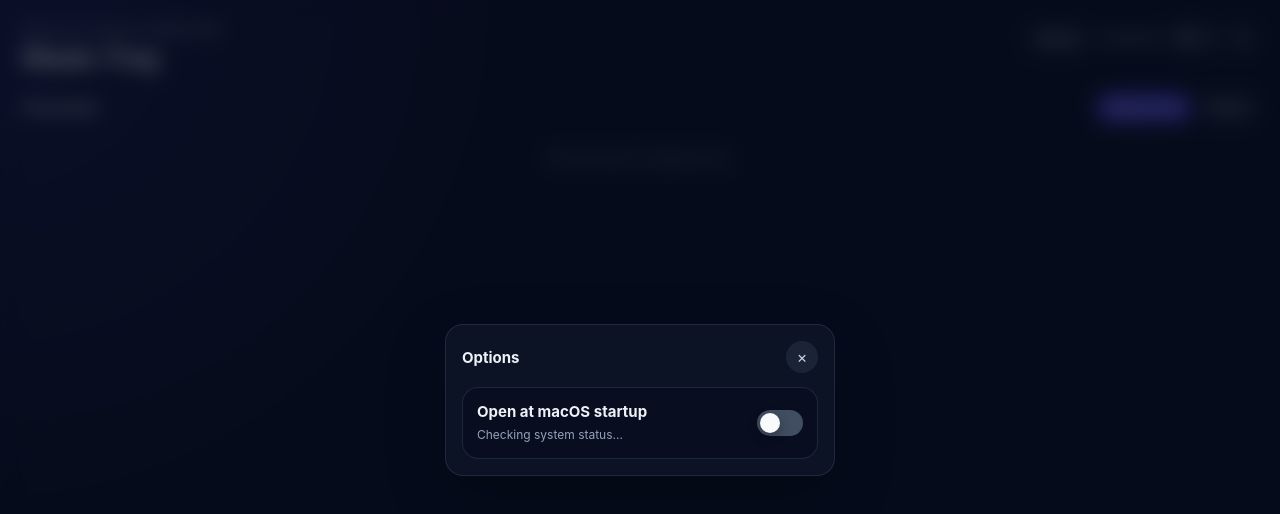
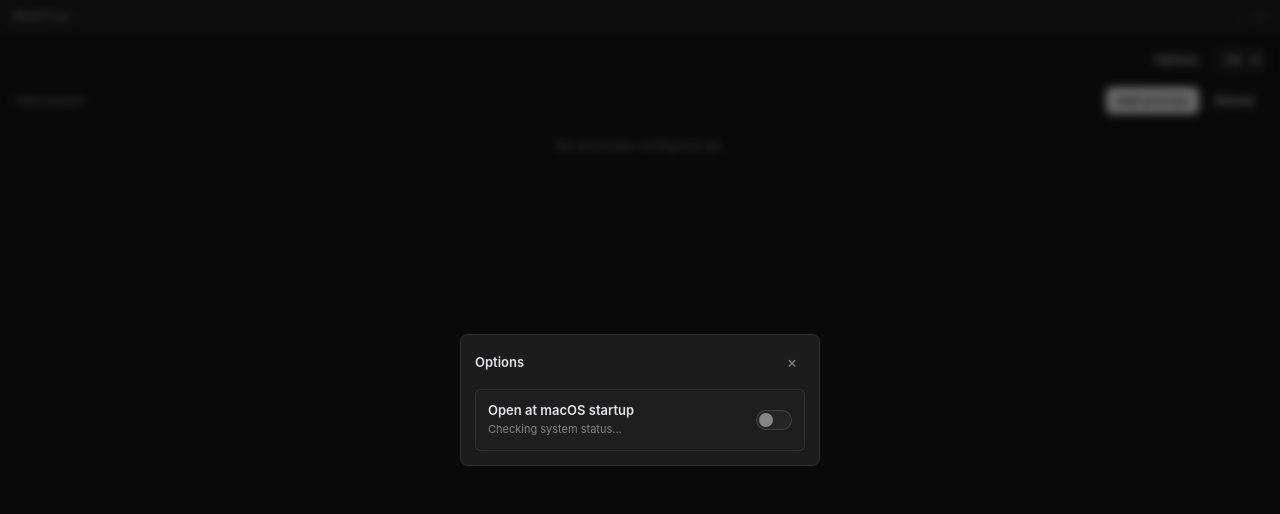
Before and after one commit to jonathanhecl/mado-tray, a website built with Vite: page frontend/index.html in a window 1280 px wide. Both pictures are taken after a click on the button "Options". Built offline with nearby package versions, Linux system fonts and the light colour scheme.

Commit message:
Refactor UI components and styles: Update main.go to adjust background color, enhance frontend layout in main.ts with a new titlebar structure, and implement a dark theme in style.css with improved color variables and button interactions for better user experience.

```diff
--- a/frontend/src/main.ts
+++ b/frontend/src/main.ts
@@ -177,23 +177,25 @@ async function load(): Promise<void> {
 function render(): void {
   appRoot.innerHTML = `
     <main class="panel">
-      <header class="header">
-        <div>
-          <p class="eyebrow">${t("startupManager")}</p>
-          <h1>Mado-Tray</h1>
+      <header class="titlebar">
+        <div class="titlebar-drag">
+          <span class="titlebar-title">MadoTray</span>
         </div>
-        <div class="header-actions">
+        <div class="titlebar-controls">
+          <button class="titlebar-button titlebar-button-close" data-action="hide" title="${t("hideWindow")}" aria-label="${t("hideWindow")}">×</button>
+        </div>
+      </header>
+
+      <div class="panel-body">
+        <div class="toolbar">
           <button class="ghost-button" data-action="open-options">${t("options")}</button>
           <label class="language-select">
-            <span>${t("language")}</span>
-            <select data-action="change-locale">
+            <select data-action="change-locale" aria-label="${t("language")}">
               <option value="es" ${state.locale === "es" ? "selected" : ""}>ES</option>
               <option value="en" ${state.locale === "en" ? "selected" : ""}>EN</option>
             </select>
           </label>
-          <button class="icon-button" data-action="hide" title="${t("hideWindow")}">×</button>
         </div>
-      </header>
 
         ${state.error ? `<p class="message error">${escapeHtml(state.error)}</p>` : ""}
         ${state.notice ? `<p class="message notice">${escapeHtml(state.notice)}</p>` : ""}
@@ -209,6 +211,7 @@ function render(): void {
 
           ${renderScripts()}
         </section>
+      </div>
 
       ${state.isFormOpen ? renderFormModal() : ""}
       ${state.isOptionsOpen ? renderOptionsModal() : ""}
--- a/frontend/src/style.css
+++ b/frontend/src/style.css
@@ -1,9 +1,41 @@
 :root {
-  color: #edf2f7;
+  /* Cursor dark theme palette */
+  --bg-base: #141414;
+  --bg-elevated: #1c1c1c;
+  --bg-surface: #252526;
+  --bg-hover: #2a2d2e;
+  --bg-input: #1e1e1e;
+
+  --border: rgba(255, 255, 255, 0.08);
+  --border-strong: rgba(255, 255, 255, 0.12);
+
+  --text-primary: #e4e4e7;
+  --text-secondary: #858585;
+  --pattern-muted: #6b6b6b;
+
+  --accent: #e4e4e7;
+  --accent-fg: #141414;
+  --accent-muted: rgba(228, 228, 231, 0.12);
+
+  --focus: rgba(228, 228, 231, 0.35);
+  --switch-on: #e4e4e7;
+
+  --error-fg: #f48771;
+  --error-bg: rgba(244, 135, 113, 0.1);
+  --notice-fg: #89d185;
+  --notice-bg: rgba(137, 209, 133, 0.1);
+  --danger-fg: #f48771;
+  --danger-bg: rgba(244, 135, 113, 0.12);
+
+  --radius-sm: 4px;
+  --radius-md: 6px;
+  --radius-lg: 8px;
+
+  color: var(--text-primary);
   background: transparent;
   font-family:
-    Inter, ui-sans-serif, system-ui, -apple-system, BlinkMacSystemFont, "Segoe UI",
-    sans-serif;
+    -apple-system, BlinkMacSystemFont, "Segoe UI", system-ui, sans-serif;
+  font-size: 13px;
   font-synthesis: none;
   text-rendering: optimizeLegibility;
   -webkit-font-smoothing: antialiased;
@@ -13,11 +45,17 @@
   box-sizing: border-box;
 }
 
+html,
+body {
+  height: 100%;
+  overflow: hidden;
+}
+
 body {
   min-width: 360px;
   min-height: 420px;
   margin: 0;
-  background: #111827;
+  background: var(--bg-base);
 }
 
 button,
@@ -28,121 +66,180 @@ select {
 
 button {
   cursor: pointer;
+  transition:
+    background 120ms ease,
+    color 120ms ease,
+    opacity 120ms ease;
+}
+
+button:hover:not(:disabled) {
+  background: var(--bg-hover);
 }
 
 button:disabled,
 input:disabled {
   cursor: not-allowed;
-  opacity: 0.6;
+  opacity: 0.45;
 }
 
 .panel {
-  min-height: 100vh;
-  padding: 22px;
-  background:
-    radial-gradient(circle at top left, rgba(79, 70, 229, 0.22), transparent 34%),
-    #111827;
+  display: flex;
+  flex-direction: column;
+  height: 100vh;
+  overflow: hidden;
+  background: var(--bg-base);
 }
 
-.header {
+.titlebar {
   display: flex;
-  align-items: flex-start;
-  justify-content: space-between;
-  gap: 16px;
-  margin-bottom: 18px;
+  flex-shrink: 0;
+  align-items: stretch;
+  height: 32px;
+  border-bottom: 1px solid var(--border);
+  background: var(--bg-elevated);
   user-select: none;
+}
+
+.titlebar-drag {
+  display: flex;
+  flex: 1;
+  align-items: center;
+  min-width: 0;
+  padding-left: 12px;
   --wails-draggable: drag;
 }
 
-.header h1,
-.header p {
-  margin: 0;
+.titlebar-title {
+  overflow: hidden;
+  color: var(--text-secondary);
+  font-size: 12px;
+  font-weight: 500;
+  letter-spacing: 0.01em;
+  text-overflow: ellipsis;
+  white-space: nowrap;
 }
 
-.header h1 {
-  margin-top: 4px;
-  font-size: 28px;
-  letter-spacing: -0.04em;
+.titlebar-controls {
+  display: flex;
+  flex-shrink: 0;
+  --wails-draggable: no-drag;
 }
 
-.header-actions {
+.titlebar-button {
+  display: grid;
+  width: 40px;
+  height: 100%;
+  place-items: center;
+  border: 0;
+  border-left: 1px solid var(--border);
+  padding: 0;
+  color: var(--text-secondary);
+  background: transparent;
+  font-size: 13px;
+  line-height: 1;
+}
+
+.titlebar-button:hover:not(:disabled) {
+  color: var(--text-primary);
+  background: var(--bg-hover);
+}
+
+.titlebar-button-close:hover:not(:disabled) {
+  color: #fff;
+  background: #c42b1c;
+}
+
+.panel-body {
+  flex: 1;
+  overflow-x: hidden;
+  overflow-y: auto;
+  padding: 14px 16px 16px;
+}
+
+.toolbar {
   display: flex;
   align-items: center;
-  gap: 8px;
-  --wails-draggable: no-drag;
+  justify-content: flex-end;
+  gap: 6px;
+  margin-bottom: 14px;
 }
 
 .language-select {
   display: flex;
   align-items: center;
-  gap: 6px;
-  color: #94a3b8;
+  gap: 4px;
+  color: var(--text-secondary);
   font-size: 11px;
-  font-weight: 700;
-  text-transform: uppercase;
 }
 
 .language-select select {
-  border: 0;
-  border-radius: 10px;
-  padding: 7px 8px;
-  color: #e2e8f0;
-  background: rgba(148, 163, 184, 0.12);
+  border: 1px solid var(--border);
+  border-radius: var(--radius-sm);
+  padding: 4px 6px;
+  color: var(--text-primary);
+  background: var(--bg-input);
+  outline: none;
 }
 
-.eyebrow {
-  color: #93a4b8;
-  font-size: 12px;
-  font-weight: 700;
-  letter-spacing: 0.12em;
-  text-transform: uppercase;
+.language-select select:focus {
+  border-color: var(--focus);
 }
 
 .icon-button {
   display: grid;
-  width: 32px;
-  height: 32px;
+  width: 26px;
+  height: 26px;
   place-items: center;
   border: 0;
-  border-radius: 999px;
-  color: #cbd5e1;
-  background: rgba(148, 163, 184, 0.12);
+  border-radius: var(--radius-sm);
+  color: var(--text-secondary);
+  background: transparent;
+  font-size: 16px;
+  line-height: 1;
   --wails-draggable: no-drag;
 }
 
+.icon-button:hover:not(:disabled) {
+  color: var(--text-primary);
+  background: var(--bg-hover);
+}
+
 .message {
-  margin: 0 0 14px;
-  padding: 10px 12px;
-  border-radius: 12px;
-  font-size: 13px;
-  line-height: 1.4;
+  margin: 0 0 12px;
+  padding: 8px 10px;
+  border-radius: var(--radius-md);
+  border: 1px solid transparent;
+  font-size: 12px;
+  line-height: 1.45;
 }
 
 .error {
-  color: #fecaca;
-  background: rgba(127, 29, 29, 0.42);
+  color: var(--error-fg);
+  background: var(--error-bg);
+  border-color: rgba(244, 135, 113, 0.18);
 }
 
 .notice {
-  color: #bbf7d0;
-  background: rgba(20, 83, 45, 0.42);
+  color: var(--notice-fg);
+  background: var(--notice-bg);
+  border-color: rgba(137, 209, 133, 0.18);
 }
 
 .form-card,
 .script-item {
-  border: 1px solid rgba(148, 163, 184, 0.16);
-  border-radius: 18px;
-  background: rgba(15, 23, 42, 0.72);
-  box-shadow: 0 20px 60px rgba(0, 0, 0, 0.24);
+  border: 1px solid var(--border);
+  border-radius: var(--radius-lg);
+  background: var(--bg-elevated);
 }
 
 .form-card {
-  padding: 16px;
+  padding: 14px;
 }
 
 .form-card h2 {
   margin: 0;
-  font-size: 15px;
+  font-size: 13px;
+  font-weight: 600;
 }
 
 .modal-backdrop {
@@ -151,72 +248,73 @@ input:disabled {
   z-index: 10;
   display: grid;
   place-items: center;
-  padding: 22px;
-  background: rgba(2, 6, 23, 0.68);
-  backdrop-filter: blur(10px);
+  padding: 18px;
+  background: rgba(0, 0, 0, 0.55);
+  backdrop-filter: blur(4px);
   --wails-draggable: no-drag;
 }
 
 .modal {
-  width: min(100%, 390px);
+  width: min(100%, 360px);
 }
 
 .modal-header {
   display: flex;
   align-items: center;
   justify-content: space-between;
-  gap: 12px;
+  gap: 10px;
   margin-bottom: 14px;
 }
 
 .modal-copy {
   margin: 0 0 12px;
-  color: #cbd5e1;
-  font-size: 13px;
-  line-height: 1.45;
+  color: var(--text-secondary);
+  font-size: 12px;
+  line-height: 1.5;
 }
 
 .delete-target {
-  margin: 0 0 16px;
-  padding: 10px 12px;
-  border-radius: 12px;
-  color: #fecaca;
-  background: rgba(127, 29, 29, 0.3);
-  font-size: 13px;
-  font-weight: 700;
+  margin: 0 0 14px;
+  padding: 8px 10px;
+  border-radius: var(--radius-md);
+  border: 1px solid rgba(244, 135, 113, 0.18);
+  color: var(--danger-fg);
+  background: var(--danger-bg);
+  font-size: 12px;
+  font-weight: 500;
 }
 
 .modal-actions {
   display: flex;
   justify-content: flex-end;
-  gap: 8px;
+  gap: 6px;
 }
 
 .field {
   display: grid;
-  gap: 7px;
-  margin-bottom: 12px;
+  gap: 5px;
+  margin-bottom: 10px;
 }
 
 .field span,
 .inline-check {
-  color: #94a3b8;
-  font-size: 12px;
-  font-weight: 700;
+  color: var(--text-secondary);
+  font-size: 11px;
+  font-weight: 500;
 }
 
 .field input {
   width: 100%;
-  border: 1px solid rgba(148, 163, 184, 0.18);
-  border-radius: 12px;
-  padding: 10px 11px;
-  color: #edf2f7;
+  border: 1px solid var(--border);
+  border-radius: var(--radius-md);
+  padding: 7px 9px;
+  color: var(--text-primary);
   outline: none;
-  background: rgba(2, 6, 23, 0.36);
+  background: var(--bg-input);
 }
 
 .field input:focus {
-  border-color: rgba(99, 102, 241, 0.75);
+  border-color: var(--focus);
 }
 
 .form-row {
@@ -224,29 +322,34 @@ input:disabled {
   align-items: center;
   justify-content: space-between;
   gap: 10px;
+  margin-top: 4px;
 }
 
 .inline-check {
   display: flex;
   align-items: center;
-  gap: 8px;
+  gap: 7px;
+}
+
+.inline-check input[type="checkbox"] {
+  accent-color: var(--accent);
 }
 
 .form-actions,
 .script-actions {
   display: flex;
-  gap: 8px;
+  gap: 6px;
 }
 
 .settings-row {
   display: flex;
   align-items: center;
   justify-content: space-between;
-  gap: 14px;
-  padding: 14px;
-  border: 1px solid rgba(148, 163, 184, 0.16);
-  border-radius: 16px;
-  background: rgba(2, 6, 23, 0.28);
+  gap: 12px;
+  padding: 12px;
+  border: 1px solid var(--border);
+  border-radius: var(--radius-md);
+  background: var(--bg-input);
 }
 
 .settings-row h3,
@@ -259,105 +362,140 @@ input:disabled {
 
 .settings-row h3,
 .section-title h2 {
-  font-size: 15px;
+  font-size: 13px;
+  font-weight: 600;
 }
 
 .settings-row p {
-  margin-top: 6px;
-  color: #94a3b8;
-  font-size: 12px;
-  line-height: 1.4;
+  margin-top: 4px;
+  color: var(--text-secondary);
+  font-size: 11px;
+  line-height: 1.45;
 }
 
 .section-title {
   display: flex;
   align-items: center;
   justify-content: space-between;
-  gap: 12px;
-  margin-bottom: 12px;
+  gap: 10px;
+  margin-bottom: 10px;
+}
+
+.section-title h2 {
+  color: var(--text-secondary);
+  font-size: 11px;
+  font-weight: 500;
+  letter-spacing: 0.04em;
+  text-transform: uppercase;
 }
 
 .section-actions {
   display: flex;
-  gap: 8px;
+  gap: 6px;
 }
 
 .ghost-button,
 .danger-button,
 .primary-button,
 .run-button {
-  border: 0;
-  border-radius: 12px;
-  color: #e2e8f0;
-  background: rgba(148, 163, 184, 0.12);
+  border: 1px solid transparent;
+  border-radius: var(--radius-md);
+  color: var(--text-primary);
+  background: var(--bg-surface);
 }
 
 .ghost-button,
 .danger-button,
 .primary-button {
-  padding: 7px 10px;
+  padding: 5px 9px;
   font-size: 12px;
+  font-weight: 500;
+}
+
+.ghost-button {
+  border-color: var(--border);
+  background: transparent;
+}
+
+.ghost-button:hover:not(:disabled) {
+  background: var(--bg-hover);
 }
 
 .primary-button {
-  border: 0;
-  font-weight: 700;
-  background: #4f46e5;
+  border-color: transparent;
+  color: var(--accent-fg);
+  background: var(--accent);
+}
+
+.primary-button:hover:not(:disabled) {
+  background: #f4f4f5;
 }
 
 .danger-button {
-  border: 0;
-  color: #fecaca;
-  background: rgba(127, 29, 29, 0.42);
+  border-color: rgba(244, 135, 113, 0.2);
+  color: var(--danger-fg);
+  background: var(--danger-bg);
+}
+
+.danger-button:hover:not(:disabled) {
+  background: rgba(244, 135, 113, 0.18);
 }
 
 .script-list {
   display: grid;
-  gap: 12px;
+  gap: 8px;
   padding: 0;
   margin: 0;
   list-style: none;
 }
 
 .script-item {
-  padding: 14px;
+  padding: 12px;
 }
 
 .script-main {
   display: flex;
   align-items: flex-start;
   justify-content: space-between;
-  gap: 12px;
+  gap: 10px;
 }
 
 .script-main h3 {
-  font-size: 15px;
-  line-height: 1.3;
+  font-size: 13px;
+  font-weight: 500;
+  line-height: 1.35;
 }
 
 .script-main p {
   max-width: 250px;
-  margin-top: 5px;
+  margin-top: 3px;
   overflow: hidden;
-  color: #94a3b8;
-  font-family: "SFMono-Regular", Consolas, "Liberation Mono", monospace;
-  font-size: 11px;
+  color: var(--text-secondary);
+  font-family: ui-monospace, "SF Mono", Menlo, Consolas, monospace;
+  font-size: 10px;
   text-overflow: ellipsis;
   white-space: nowrap;
 }
 
 .run-button {
   width: 100%;
-  padding: 10px 12px;
-  margin-top: 12px;
-  font-weight: 700;
-  background: linear-gradient(135deg, #4f46e5, #2563eb);
+  padding: 7px 10px;
+  margin-top: 10px;
+  border-color: var(--border);
+  font-size: 12px;
+  font-weight: 500;
+  background: var(--bg-surface);
+}
+
+.run-button:hover:not(:disabled) {
+  background: var(--bg-hover);
+  border-color: var(--border-strong);
 }
 
 .empty {
-  margin: 28px 0 0;
-  color: #94a3b8;
-  font-size: 13px;
+  margin: 24px 0 0;
+  color: var(--text-secondary);
+  font-size: 12px;
   text-align: center;
 }
 
@@ -365,8 +503,8 @@ input:disabled {
   position: relative;
   display: inline-flex;
   flex: 0 0 auto;
-  width: 46px;
-  height: 26px;
+  width: 36px;
+  height: 20px;
 }
 
 .switch input {
@@ -379,29 +517,31 @@ input:disabled {
   position: absolute;
   inset: 0;
   border-radius: 999px;
-  background: rgba(71, 85, 105, 0.9);
-  transition:
-    background 160ms ease,
-    transform 160ms ease;
+  background: var(--bg-surface);
+  border: 1px solid var(--border-strong);
+  transition: background 140ms ease;
 }
 
 .switch span::before {
   position: absolute;
-  top: 3px;
-  left: 3px;
-  width: 20px;
-  height: 20px;
+  top: 2px;
+  left: 2px;
+  width: 14px;
+  height: 14px;
   content: "";
   border-radius: 999px;
-  background: #f8fafc;
-  box-shadow: 0 4px 12px rgba(0, 0, 0, 0.3);
-  transition: transform 160ms ease;
+  background: var(--text-secondary);
+  transition:
+    transform 140ms ease,
+    background 140ms ease;
 }
 
 .switch input:checked + span {
-  background: #4f46e5;
+  background: var(--switch-on);
+  border-color: var(--switch-on);
 }
 
 .switch input:checked + span::before {
-  transform: translateX(20px);
+  transform: translateX(16px);
+  background: var(--accent-fg);
 }
```
Also changed, not shown: 1 other file. Lines whose indentation alone changed are shown as unchanged.
